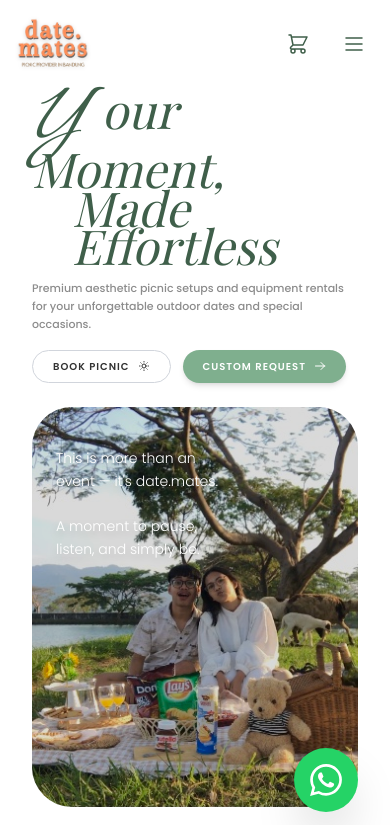
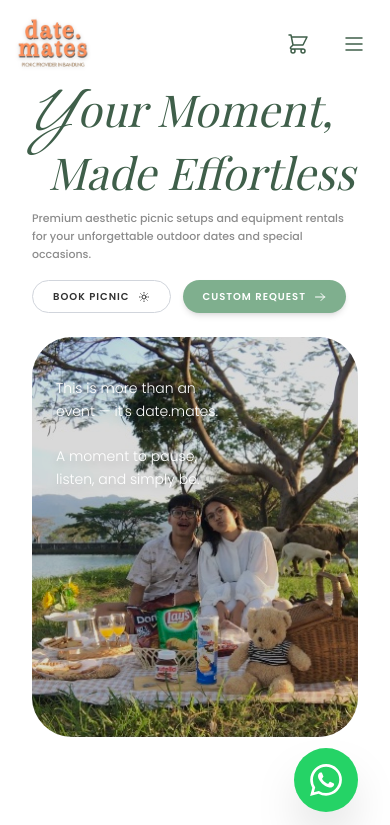
Before and after one commit to hiiD4vd/date.mates, a React (Vite) app: page / in a window 390 px wide. Shown: the top 825 px of the page. Built offline with nearby package versions, Linux system fonts and the light colour scheme; a web font is replaced by a local one.

Commit message:
first commit

```diff
--- a/src/components/Blog.jsx
+++ b/src/components/Blog.jsx
@@ -36,12 +36,12 @@ const Blog = () => {
             whileInView={{ opacity: 1, y: 0 }}
             viewport={{ once: true, margin: "-100px" }}
             transition={{ duration: 0.8, ease: [0.16, 1, 0.3, 1] }}
-            className="flex flex-col md:flex-row justify-between items-end mb-12 border-b border-gray-200 pb-8"
+            className="flex flex-col md:flex-row justify-between items-start md:items-end mb-12 border-b border-gray-200 pb-8"
         >
             <div>
-                <h2 className="text-5xl md:text-6xl text-forest leading-tight">
-                    <span className="font-serif italic"><span className="drop-cap">D</span>ate Ideas</span> <br/>
-                    <span className="font-serif italic">& Journal</span>
+                <h2 className="text-[2.75rem] md:text-6xl text-forest leading-[1.1] md:leading-tight">
+                    <span className="font-serif italic"><span className="drop-cap">D</span>ate Ideas</span> <br className="hidden md:block"/>
+                    <span className="font-serif italic"> & Journal</span>
                 </h2>
             </div>
             <a href="#" className="hidden md:inline-flex items-center gap-2 px-6 py-2.5 border border-gray-300 rounded-full text-[10px] font-bold tracking-widest uppercase hover:bg-gray-50 transition">
--- a/src/components/Hero.jsx
+++ b/src/components/Hero.jsx
@@ -24,9 +24,9 @@ const Hero = () => {
                 transition={{ duration: 0.8, ease: [0.16, 1, 0.3, 1], delay: 0.2 }}
                 className="flex flex-col items-start md:items-end"
             >
-                <h1 className="text-left text-5xl md:text-6xl lg:text-[5.5rem] leading-[0.8] md:leading-[0.75] text-forest mb-4">
+                <h1 className="text-left text-[2.75rem] md:text-6xl lg:text-[5.5rem] leading-[1] md:leading-[0.75] text-forest mb-4">
                     <span className="font-serif italic relative z-10"><span className="drop-cap">Y</span>our Moment,</span><br/>
-                    <span className="font-serif italic inline-block ml-10 md:ml-12">Made Effortless</span>
+                    <span className="font-serif italic inline-block ml-4 md:ml-12">Made Effortless</span>
                 </h1>
                 <p className="text-[11px] md:text-[13px] text-mutedGrey max-w-[320px] text-left md:text-right leading-relaxed font-medium">
                     Premium aesthetic picnic setups and equipment rentals for your unforgettable outdoor dates and special occasions.
--- a/src/components/HowItWorks.jsx
+++ b/src/components/HowItWorks.jsx
@@ -11,7 +11,7 @@ const HowItWorks = () => {
             transition={{ duration: 0.8, ease: [0.16, 1, 0.3, 1] }}
             className="flex flex-col md:flex-row justify-between items-start md:items-end mb-12 gap-8"
         >
-            <h2 className="text-5xl md:text-6xl text-forest leading-tight">
+            <h2 className="text-[2.75rem] md:text-6xl text-forest leading-[1.1] md:leading-tight">
                 <span className="font-serif italic"><span className="drop-cap">P</span>icnic Moments</span> <br/>
                 <span className="font-serif italic">in the Open Air</span>
             </h2>
--- a/src/components/Testimonials.jsx
+++ b/src/components/Testimonials.jsx
@@ -17,9 +17,9 @@ const Testimonials = () => {
             transition={{ duration: 0.8, ease: [0.16, 1, 0.3, 1] }}
             className="flex flex-col md:flex-row justify-between items-start md:items-end mb-10 gap-4"
         >
-            <h2 className="font-serif text-[3.5rem] leading-tight mb-2">
-                <span className="italic"><span className="drop-cap">W</span>hat They Say</span><br/>
-                <span className="italic">Our Moments</span>
+            <h2 className="font-serif text-[2.75rem] md:text-[3.5rem] leading-[1.1] md:leading-tight mb-2">
+                <span className="italic"><span className="drop-cap">W</span>hat They Say</span><br className="hidden md:block"/>
+                <span className="italic"> Our Moments</span>
             </h2>
             <a href="https://instagram.com" target="_blank" rel="noreferrer" className="flex items-center gap-2 px-6 py-2.5 bg-sage text-white rounded-full text-[10px] font-bold tracking-widest uppercase hover:bg-gray-800 transition mb-4">
                 View Gallery <svg className="w-3 h-3" fill="none" stroke="currentColor" viewBox="0 0 24 24"><path strokeLinecap="round" strokeLinejoin="round" strokeWidth="2" d="M14 5l7 7m0 0l-7 7m7-7H3"></path></svg>
--- a/src/index.css
+++ b/src/index.css
@@ -20,10 +20,19 @@
 
 @layer base {
   :root {
-    /* Konfigurasi untuk huruf judul (Drop Cap) */
-    --drop-cap-size: 1.8em;       /* Ukuran font huruf awal */
-    --drop-cap-spacing: 1.5rem; /* pr-2.5 (Jarak ke huruf sebelahnya) */
-    --drop-cap-top: 0.45rem;      /* top-2 (Posisi geser atas-bawah) */
+    /* Konfigurasi untuk huruf judul (Drop Cap) mobile */
+    --drop-cap-size: 1.6em;
+    --drop-cap-spacing: 0.5rem;
+    --drop-cap-top: 0.1rem;
+  }
+
+  @media (min-width: 768px) {
+    :root {
+      /* Konfigurasi untuk huruf judul (Drop Cap) desktop */
+      --drop-cap-size: 1.8em;
+      --drop-cap-spacing: 1.5rem;
+      --drop-cap-top: 0.45rem;
+    }
   }
 
   body {
```
